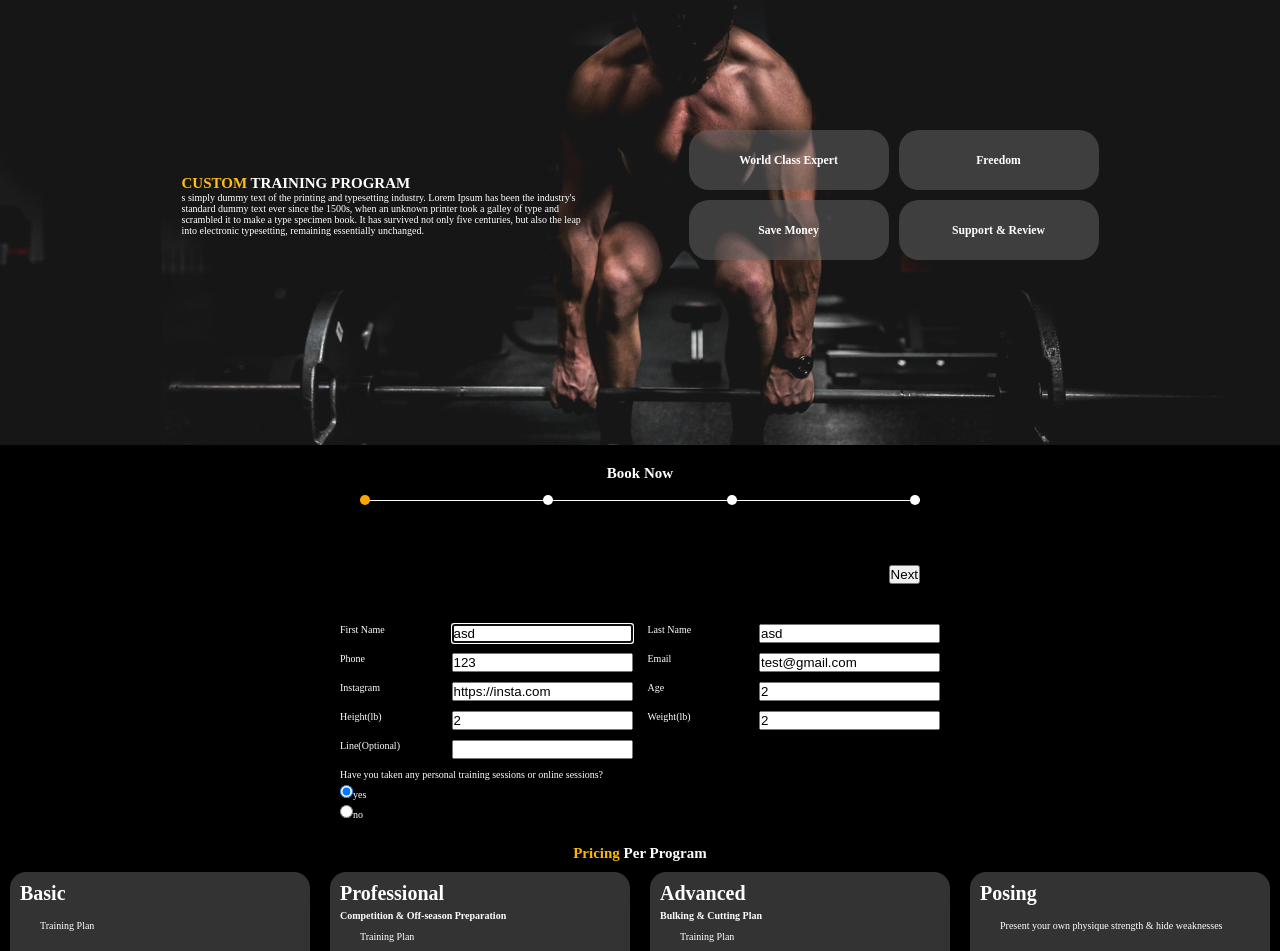
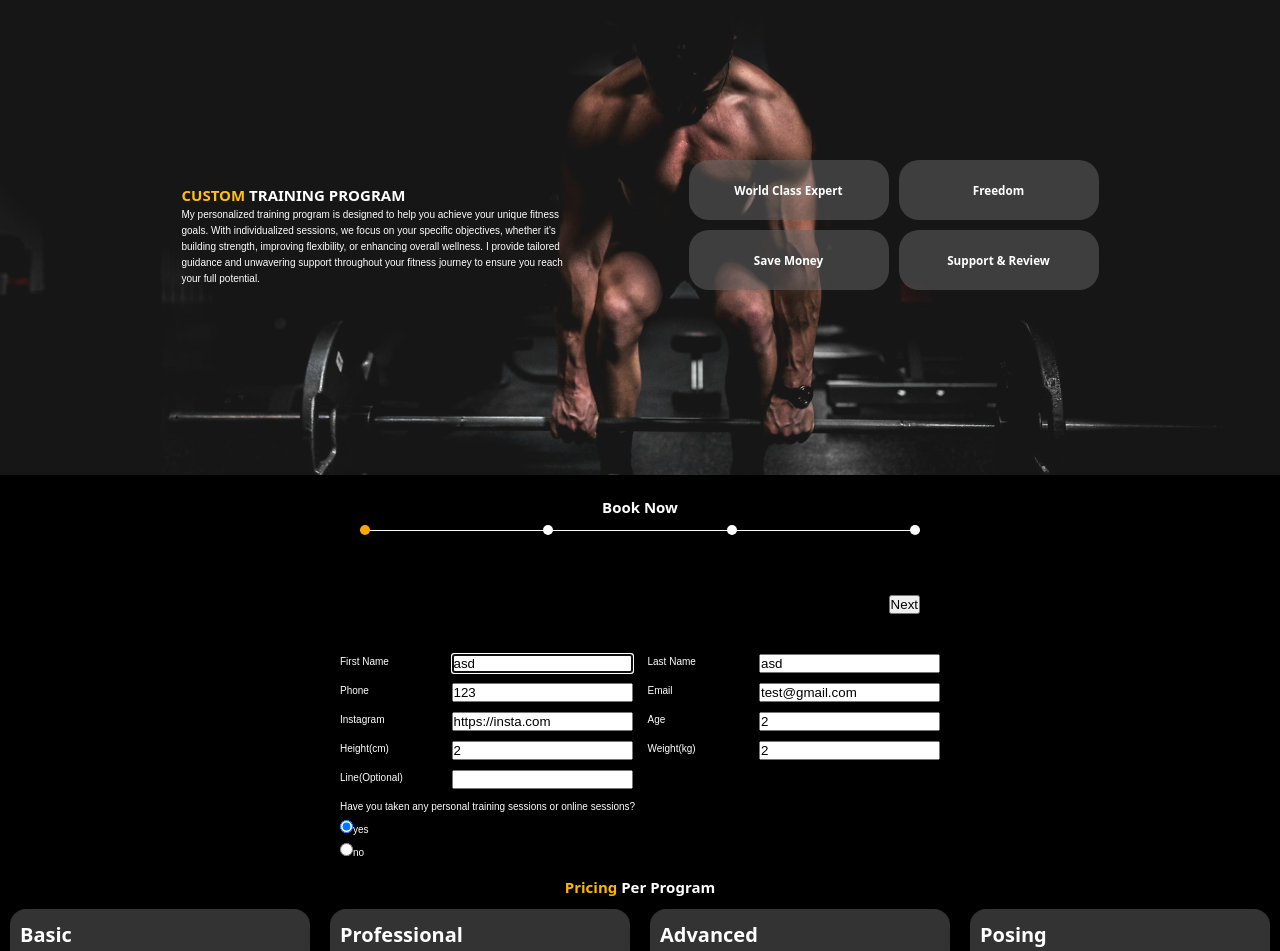
Before and after one commit to williamwu01/personal-trainer, a React (Vite) app: page / in a window 1280 px wide. Shown: the part 1700-2651 px from the top of the page. Built offline with nearby package versions, Linux system fonts and the light colour scheme.

Commit message:
added text style

```diff
--- a/src/App.css
+++ b/src/App.css
@@ -11,12 +11,26 @@ html {
 
 /* Global Styles */
 /* Apply styles to the body and HTML elements */
-/* body {
+body {
 	font-family: Arial, sans-serif;
 	line-height: 1.6;
-	background-color: #f8f8f8;
-	color: #333;
-} */
+}
+
+/* header style */
+h1,
+h2,
+h3,
+h4,
+h5,
+h6 {
+	font-family: 'Lalezar', system-ui; /* Specify the custom font and fallback */
+	font-weight: 600; /* Specify font weight */
+	font-style: normal; /* Specify font style */
+}
+
+h1 {
+	font-weight: 900;
+}
 
 /* Container Styles */
 .container {
--- a/src/components/Hamburger.jsx
+++ b/src/components/Hamburger.jsx
@@ -1,11 +1,16 @@
 import React, { useState } from 'react';
 import '../styles/organisms/hamburger.css';
+import "../styles/organisms/header.css"
+import logo from '/joly-logo1.gif';
+import LanguageToggle from './LanguageToggle'
 
 const HamburgerMenu = () => {
     const [click, setClick] = useState(false);
     const handleClick = () => setClick(!click);
 
     return (
+			<>
+				<a href=""><img className="logo mobile" src={logo} alt="" /></a>
         <div className={`hamburger-menu ${click ? 'open' : ''}`}>
             <label htmlFor="navi-toggle" className="menu-label" onClick={handleClick}>
                 <span className={`icon ${click ? "clicked" : ""}`}>&nbsp;</span>
@@ -27,11 +32,12 @@ const HamburgerMenu = () => {
                         <a href="/blog" className="item-link" onClick={handleClick}>Blog</a>
                     </li>
                     <li>
-                        <a href="/contact" className="item-link" onClick={handleClick}>Contact Us</a>
+										<LanguageToggle className="langtoggle"/>
                     </li>
                 </ul>
             </nav>
         </div>
+				</>
     );
 }
 
--- a/src/components/Header.jsx
+++ b/src/components/Header.jsx
@@ -1,16 +1,17 @@
 import React from 'react'
 import LanguageToggle from './LanguageToggle'
 import "../styles/organisms/header.css"
+import logo from "/joly-logo1.gif"
 
 const Header = () => {
 
     return (
         <header className='container'>
-            <h1>Logo</h1>
+            <img src={logo} alt="joly bear logo" className='logo'/>
 
             <nav>
                 <ul>
-                    <li><a href='#about'>About</a></li>
+                    <li><a href='#scrolldown'>About</a></li>
                     <li><a href='#pricing'>Pricing</a></li>
                     <li><a href='#social'>Socials</a></li>
                     <LanguageToggle />
@@ -18,6 +19,7 @@ const Header = () => {
             </nav>
 
 
+
         </header>
     )
 }
--- a/src/components/Pricing.jsx
+++ b/src/components/Pricing.jsx
@@ -11,7 +11,7 @@ export default function Pricing() {
     const translatedText = translationData[language];
 
     return (
-        <section className='pricing-section'>
+        <section id="pricing" className='pricing-section'>
             <h2 className='pricing-title'>
                 <span className='accent-color'>{translatedText.pricingTitle[0]} </span>
                 {translatedText.pricingTitle[1]}
--- a/src/components/Socials.jsx
+++ b/src/components/Socials.jsx
@@ -24,7 +24,7 @@ const Socials = () => {
 
 	return (
 		<>
-		<section className='photogallary'>
+		<section id="social" className='photogallary'>
 			<img className="photoig" src={photo1} alt="photo ifbb pro card" />
 			<img className="photoig" src={photo2} alt="photo winning ifbb pro card " />
 			<img className="photoig" src={photo3} alt="photo of posing on stage" />
--- a/src/data/translation.json
+++ b/src/data/translation.json
@@ -1,20 +1,11 @@
 {
 	"en": {
-		"heroTitle": [
-			"GET",
-			"YOUR FITNESS GOALS"
-		],
+		"heroTitle": ["GET", "YOUR FITNESS GOALS"],
 		"heroSubtitle": "JOLY LIU - IFBB PRO FITNESS COACH",
 		"heroButton": "Book Now",
-		"aboutTitle": [
-			"My",
-			"Story"
-		],
-		"aboutDesc": "Six years ago, I wasn't a sporty person. I was lazy, dissatisfied with my own physique. I was once bullied because of my body type, and I didn't want to be called \"fat\" anymore.So, I stepped into the gym. During the process, I slowly saw the change in my physique and also discovered my passion for fitness. I then embarked on the path of bodybuilding and became the youngest IFBB Pro in Taiwan in 2022.",
-		"competitiveTitle": [
-			"Competitive",
-			"Experience"
-		],
+		"aboutTitle": ["My", "Story"],
+		"aboutDesc": "Six years ago, I wasn't a sporty person. I was lazy, dissatisfied with my own physique. I was once bullied because of my body type, and I didn't want to be called \"fat\" anymore. So, I stepped into the gym. During the process, I slowly saw the change in my physique and also discovered my passion for fitness. I then embarked on the path of bodybuilding and became the youngest IFBB Pro in Taiwan in 2022.",
+		"competitiveTitle": ["Competitive", "Experience"],
 		"competitive": [
 			{
 				"title": "Amateur",
@@ -26,40 +17,19 @@
 			{
 				"title": "Professional",
 				"year": "2022",
-				"accomplishments": [
-					"Earned my IFBB Pro card in NPC Taiwan Pro Qualifier.",
-					"IFBB Pro League TAIWAN PRO 5th Place"
-				]
+				"accomplishments": ["Earned my IFBB Pro card in NPC Taiwan Pro Qualifier.", "IFBB Pro League TAIWAN PRO 5th Place"]
 			}
 		],
-		"customTitle": [
-			"Custom",
-			"Training Program"
-		],
-		"customDesc": " s simply dummy text of the printing and typesetting industry. Lorem Ipsum has been the industry's standard dummy text ever since the 1500s, when an unknown printer took a galley of type and scrambled it to make a type specimen book. It has survived not only five centuries, but also the leap into electronic typesetting, remaining essentially unchanged.",
-		"customFeatures": [
-			"World Class Expert",
-			"Freedom",
-			"Save Money",
-			"Support & Review"
-		],
-		"socialTitle": [
-			"My",
-			"Social Media"
-		],
-		"pricingTitle": [
-			"Pricing",
-			"Per Program"
-		],
+		"customTitle": ["Custom", "Training Program"],
+		"customDesc": "My personalized training program is designed to help you achieve your unique fitness goals. With individualized sessions, we focus on your specific objectives, whether it's building strength, improving flexibility, or enhancing overall wellness. I provide tailored guidance and unwavering support throughout your fitness journey to ensure you reach your full potential.",
+		"customFeatures": ["World Class Expert", "Freedom", "Save Money", "Support & Review"],
+		"socialTitle": ["My", "Social Media"],
+		"pricingTitle": ["Pricing", "Per Program"],
 		"pricing": [
 			{
 				"pricingHeading": "Basic",
 				"pricingSubHeading": "",
-				"features": [
-					"Training Plan",
-					"Supplement Plan",
-					"Bi-Monthly check-in"
-				],
+				"features": ["Training Plan", "Supplement Plan", "Bi-Monthly check-in"],
 				"bulkRate": "$720",
 				"discountBulkRate": "$599/6months",
 				"rate": "$120"
@@ -67,26 +37,15 @@
 			{
 				"pricingHeading": "Professional",
 				"pricingSubHeading": "Competition &  Off-season Preparation",
-				"features": [
-					"Training Plan",
-					"Supplement Plan",
-					"Diet Plan",
-					"Posing(included)",
-					"Bi-Weekly check-in"
-				],
+				"features": ["Training Plan", "Supplement Plan", "Diet Plan", "Posing(included)", "Bi-Weekly check-in"],
 				"bulkRate": "$2400",
 				"discountBulkRate": "$2100/6months",
-				"rate": "$400"
+				"rate": "$350"
 			},
 			{
 				"pricingHeading": "Advanced",
 				"pricingSubHeading": "Bulking & Cutting Plan",
-				"features": [
-					"Training Plan",
-					"Supplement Plan",
-					"Diet Plan",
-					"Weekly check-in"
-				],
+				"features": ["Training Plan", "Supplement Plan", "Diet Plan", "Weekly check-in"],
 				"bulkRate": "$1200",
 				"discountBulkRate": "$999/6months",
 				"rate": "$200"
@@ -112,8 +71,8 @@
 			"phone": "Phone",
 			"email": "Email",
 			"age": "Age",
-			"height": "Height(lb)",
-			"weight": "Weight(lb)",
+			"height": "Height(cm)",
+			"weight": "Weight(kg)",
 			"instagram": "Instagram",
 			"line": "Line(Optional)",
 			"personalTraining": "Have you taken any personal training sessions or online sessions?",
@@ -157,96 +116,53 @@
 		}
 	},
 	"zh": {
-		"heroTitle": [
-			"獲得",
-			"您的健身目標"
-		],
+		"heroTitle": ["獲得", "您的健身目標"],
 		"heroSubtitle": "JOLY LIU - IFBB PRO 健身教練",
 		"heroButton": "現在預訂",
-		"aboutTitle": [
-			"我的",
-			"故事"
-		],
+		"aboutTitle": ["我的", "故事"],
 		"aboutDesc": "六年前的我，不愛運動、懶惰、對自己的體態不滿意 曾經因為身材被語言霸凌，不想再當「小胖子」而決心開始訓練 過程中，我慢慢看到自己體態的改變，也找到了對於健身的熱誠 於是開始了健美的道路，也在2022年成為了台灣最年輕的健體IFBB Pro.",
-		"competitiveTitle": [
-			"比賽",
-			"經歷"
-		],
+		"competitiveTitle": ["比賽", "經歷"],
 		"competitive": [
 			{
 				"title": "業餘",
 				"year": "2019-2022",
-				"accomplishments": [
-					"總共參加了24場健美比賽其中包括了男子健美、古典健美和健美三個組別"
-				]
+				"accomplishments": ["總共參加了24場健美比賽其中包括了男子健美、古典健美和健美三個組別"]
 			},
 			{
 				"title": "職業",
 				"year": "2022",
-				"accomplishments": [
-					"在 NPC 台灣職業資格賽中獲得了 IFBB 職業卡。",
-					"IFBB 職業聯賽 台灣職業 第五名"
-				]
+				"accomplishments": ["在 NPC 台灣職業資格賽中獲得了 IFBB 職業卡。", "IFBB 職業聯賽 台灣職業 第五名"]
 			}
 		],
-		"customTitle": [
-			"客製化",
-			"培訓計劃"
-		],
-		"customDesc": " s simply dummy text of the printing and typesetting industry. Lorem Ipsum has been the industry's standard dummy text ever since the 1500s, when an unknown printer took a galley of type and scrambled it to make a type specimen book. It has survived not only five centuries, but also the leap into electronic typesetting, remaining essentially unchanged.",
-		"customFeatures": [
-			"World Class Expert",
-			"Freedom",
-			"Save Money",
-			"Support & Review"
-		],
-		"socialTitle": [
-			"我的",
-			"社群媒體"
-		],
-		"pricingTitle": [
-			"程序",
-			"的定價"
-		],
+		"customTitle": ["客製化", "培訓計劃"],
+		"customDesc": "我的個人化訓練計劃旨在幫助您達成獨特的健身目標。透過個別化的訓練課程，我們專注於您的具體目標，無論是增強力量、提升柔韌性還是促進整體健康。我將在您的健身旅程中提供量身定制的指導和堅定的支持，確保您充分發揮潛力。",
+		"customFeatures": ["世界一流专家", "自由", "省钱", "支持与审查"],
+		"socialTitle": ["我的", "社群媒體"],
+		"pricingTitle": ["程序", "的定價"],
 		"pricing": [
 			{
 				"pricingHeading": "基本",
 				"pricingSubHeading": "",
-				"features": [
-					"Training Plan",
-					"Supplement Plan",
-					"Bi-Monthly check-in"
-				],
-				"bulkRate": "$720",
-				"discountBulkRate": "$599/6個月",
-				"rate": "$120"
+				"features": ["训练计划 ", "补充计划", "每两个月一次的检查"],
+				"bulkRate": "16,228.80 TWD",
+				"discountBulkRate": "13,491.46 TWD/6個月",
+				"rate": "2704.8 TWD"
 			},
 			{
 				"pricingHeading": "專業",
 				"pricingSubHeading": "Competition &  Off-season Preparation",
-				"features": [
-					"Training Plan",
-					"Supplement Plan",
-					"Diet Plan",
-					"Posing(included)",
-					"Bi-Weekly check-in"
-				],
-				"bulkRate": "$2400",
-				"discountBulkRate": "$2100/6個月",
-				"rate": "$400"
+				"features": ["Training Plan", "Supplement Plan", "Diet Plan", "Posing(included)", "Bi-Weekly check-in"],
+				"bulkRate": "56699.09 TWD",
+				"discountBulkRate": "$49611.71/6個月",
+				"rate": "8268.62 TWD"
 			},
 			{
 				"pricingHeading": "先進",
 				"pricingSubHeading": "Bulking & Cutting Plan",
-				"features": [
-					"Training Plan",
-					"Supplement Plan",
-					"Diet Plan",
-					"Weekly check-in"
-				],
-				"bulkRate": "$1200",
-				"discountBulkRate": "$999/6個月",
-				"rate": "$200"
+				"features": ["Training Plan", "Supplement Plan", "Diet Plan", "Weekly check-in"],
+				"bulkRate": "28349.55 TWD",
+				"discountBulkRate": "23601.00 TWD/6個月",
+				"rate": "4724.92 TWD"
 			},
 			{
 				"pricingHeading": "擺姿勢",
@@ -260,9 +176,58 @@
 				],
 				"bulkRate": "",
 				"discountBulkRate": "",
-				"rate": "$200/session"
+				"rate": "4724.92 TWD/session"
 			}
 		],
-		"pricingInfo": "Long-term commitment allows for monitoring, successful foster workout routine, and effective physique trans formation.Recommend starting from 2-3 months."
+		"pricingInfo": "Long-term commitment allows for monitoring, successful foster workout routine, and effective physique trans formation.Recommend starting from 2-3 months.",
+		"form": {
+			"firstName": "明子",
+			"lastName": "姓名",
+			"phone": "電話號碼",
+			"email": "電子郵件",
+			"age": "年齡",
+			"height": "高度(cm)",
+			"weight": "重量(kg)",
+			"instagram": "Instagram",
+			"line": "Line(Optional)",
+			"personalTraining": "您參加過任何個人訓練課程或線上課程嗎?",
+			"personalTrainingOption1": "是",
+			"personalTrainingOption2": "不",
+			"goal": "你的訓練目標是什麼？",
+			"goal_options": {
+				"improvePhysique": "改善我的體質",
+				"workingOut": "開始堅持鍛煉",
+				"buildStrength": "立足實力",
+				"compete": "參加健美比賽",
+				"other": "其他"
+			},
+			"experience": "鍛鍊體驗?",
+			"experience_options": {
+				"o1": "&lt;1年",
+				"o2": "1-2年",
+				"o3": "2-3年",
+				"o4": "3年+",
+				"o5": "沒有經驗"
+			},
+			"programsInterested": "您對以下哪些培訓項目感興趣?",
+			"programOptions": {
+				"o1": "面對面：客製化培訓",
+				"o2": "面對面：夥伴培訓",
+				"o3": "線上：比賽準備/休賽期準備",
+				"o4": "線上：生活方式",
+				"o5": "擺姿勢",
+				"o6": "我不肯定！! 我們再討論"
+			},
+			"availability": "可用性（如果不確定可以跳過）",
+			"allergies": "你有過敏嗎？",
+			"medicalCondition": "您是否曾經受過傷或有任何健康狀況？ （如適用，請註明）？",
+			"medicalOptions": {
+				"o1": "高血壓",
+				"o2": "糖尿病",
+				"o3": "心血管疾病",
+				"o4": "沒有任何",
+				"o5": "其他"
+			}
+		}
 	}
 }
--- a/src/styles/molecules/socials.css
+++ b/src/styles/molecules/socials.css
@@ -19,7 +19,36 @@
 	padding: 10px; /* Adjust padding as needed */
 }
 
-.icon-container svg {
-	width: 30px;
-	height: 30px;
+.icon-container a {
+	color: #f6f6f6; /* Default text color */
+	text-decoration: none; /* Remove underline */
+	transition: color 0.3s ease; /* Smooth transition for color change */
+	padding: 0 0.5rem;
 }
+
+.icon-container a:hover {
+	color: #ffb800; /* Hover text color */
+}
+
+/* Change link color when clicked */
+.icon-container a:active {
+	color: #fff; /* New text color on click */
+}
+
+.icon-container svg:nth-child(1) {
+	width: 35px;
+	height: 35px;
+}
+
+/* Target the second SVG element inside .icon-container */
+.icon-container svg:nth-child(2) {
+	width: 40px;
+	height: 40px;
+}
+
+/* Target the third SVG element inside .icon-container */
+.icon-container svg:nth-child(3) {
+	/* Adjust styles as needed */
+	width: 40px;
+	height: 40px;
+}
--- a/src/styles/organisms/hamburger.css
+++ b/src/styles/organisms/hamburger.css
@@ -4,6 +4,16 @@
 	.hamburger-menu {
 		display: none; /* Hide the hamburger menu for tablet and larger screens */
 	}
+
+	.mobile {
+		display: none;
+	}
+}
+
+.mobile {
+	margin: 2rem;
+	position: fixed;
+	z-index: 10;
 }
 
 .navigation {
@@ -15,10 +25,10 @@
 }
 
 .menu-label {
-	background-color: #b6edc8;
+	background-color: #ffb800;
 	position: fixed;
-	top: 6rem;
-	right: 6rem;
+	top: 2rem;
+	right: 2rem;
 	border-radius: 50%;
 	height: 7rem;
 	width: 7rem;
@@ -30,9 +40,9 @@
 
 .nav-background {
 	position: fixed;
-	top: 6.5rem;
-	right: 6.5rem;
-	background-image: radial-gradient(#115b4c, #b6edc8);
+	top: 2.5rem;
+	right: 2.5rem;
+	background-image: radial-gradient(#000000, #bab3b3);
 	height: 6rem;
 	width: 6rem;
 	border-radius: 50%;
@@ -82,12 +92,13 @@
 .list {
 	display: flex;
 	flex-direction: column;
-	position: absolute;
+	justify-content: center; /* Center vertically */
+	align-items: flex-end; /* Center horizontally */
 	list-style: none;
-	top: 50%;
-	left: 50%;
-	transform: translate(-105%, -50%);
-	text-align: center;
+	text-align: center; /* Center text inside flex items */
+	/* Optionally, you can set width and height if needed */
+	/* width: 100%; */
+	height: 100vh; /* Adjust based on your layout */
 }
 
 .item-link {
@@ -99,11 +110,11 @@
 	padding: 1rem 2rem;
 }
 
-.item-link:hover,
+/* .item-link:hover,
 .item-link:active {
 	color: #115b4c;
 	transform: translateX(1rem);
-}
+} */
 
 html {
 	font-size: 62.5%;
@@ -127,6 +138,11 @@ body {
 	font-size: 5rem;
 }
 
+.list li:last-child {
+	margin: 2rem 3rem;
+	/* color: #ffb800; */
+}
+
 @media only screen and (max-width: 768px) {
 	.pages {
 		font-size: 2.5rem;
--- a/src/styles/organisms/header.css
+++ b/src/styles/organisms/header.css
@@ -2,6 +2,11 @@ header {
 	display: none;
 	justify-content: space-between;
 	align-items: center;
+}
+
+.logo {
+	width: 70px;
+	height: 70px;
 }
 
 @media screen and (min-width: 767px) {
@@ -16,6 +21,7 @@ nav ul {
 	display: flex;
 	gap: 16px;
 	align-items: center;
+	font-size: 1.5rem;
 }
 
 nav ul li a {
@@ -37,7 +43,7 @@ nav ul li a {
 	outline: none;
 	border: 0;
 	cursor: pointer;
-	padding: 2px 10px;
+	padding: 5px 10px;
 	font-weight: 600;
 }
 
```
Also changed, not shown: public/joly-logo1.gif (added), public/joly-logo2.gif (added).
